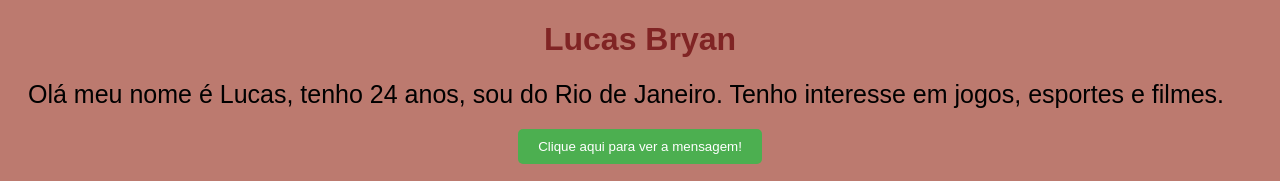
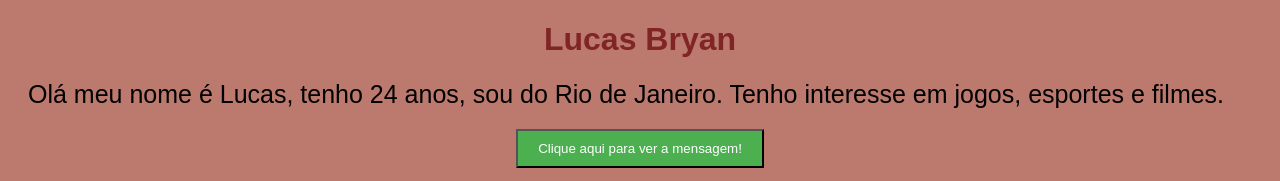
Before and after one commit to LucassBryan/Trabalho-Facul-1, a plain HTML site: page index.html in a window 1280 px wide. Shown: the top 181 px of the page. Drawn offline with Linux system fonts and the light colour scheme.

Commit message:
Add files via upload

```diff
--- a/style.css
+++ b/style.css
@@ -61,8 +61,6 @@ button {
     padding: 10px 20px;
     background-color: #4CAF50;
     color: white;
-    border: none;
-    border-radius: 5px;
     cursor: pointer;
 }
 
```
